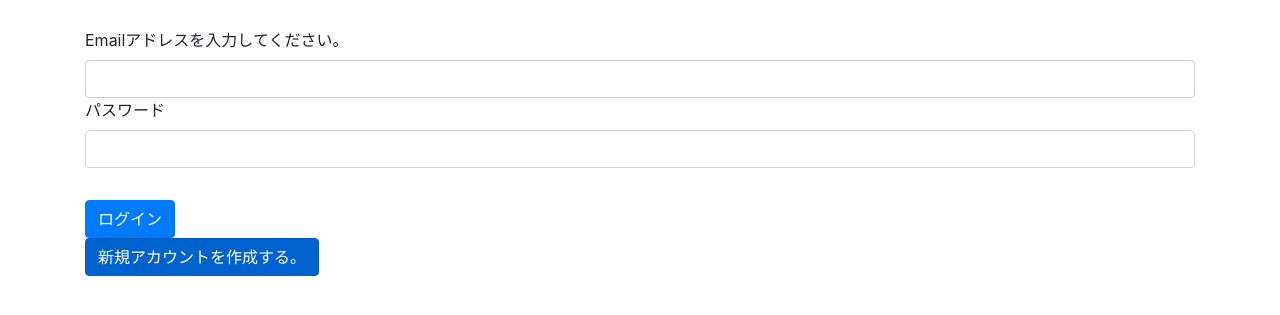
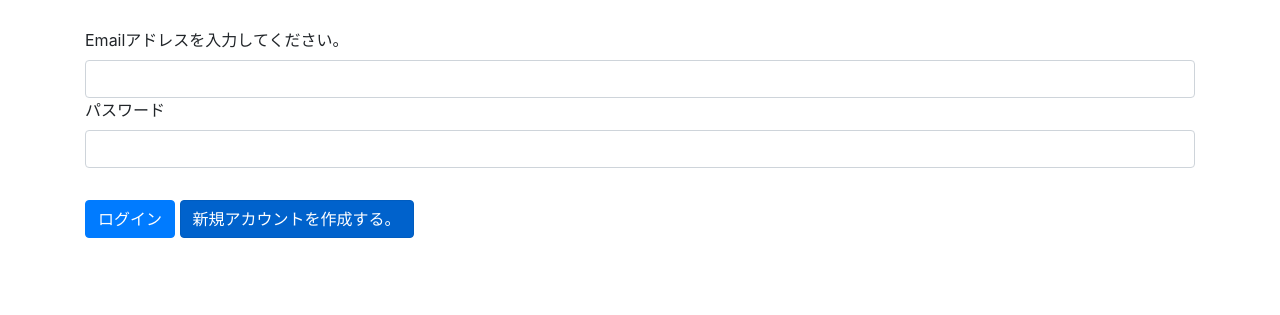
Before and after one commit to karlneco/kanji-test-maker, a Flask app: page / in a window 1280 px wide. Shown: the part 253-568 px from the top of the page. Run offline with Flask 2, Linux system fonts and the light colour scheme; some libraries are stand-ins or nearby versions.

Commit message:
added blaank DB aand fixed index page

```diff
--- a/hktm/templates/index.html
+++ b/hktm/templates/index.html
@@ -52,7 +52,7 @@
         </div>
       </div>
       <div class="row py-3">
-        <div class="col-sm-3 float-left">
+        <div class="col-sm-6 float-left">
           {{form.submit(class='btn btn-primary')}}
           <a href="{{url_for('users.register')}}" class="btn btn-primary btn active" role="button" aria-pressed="true">新規アカウントを作成する。</a>
         </div>
```
Also changed, not shown: design/blank_data.sqlite (added).
